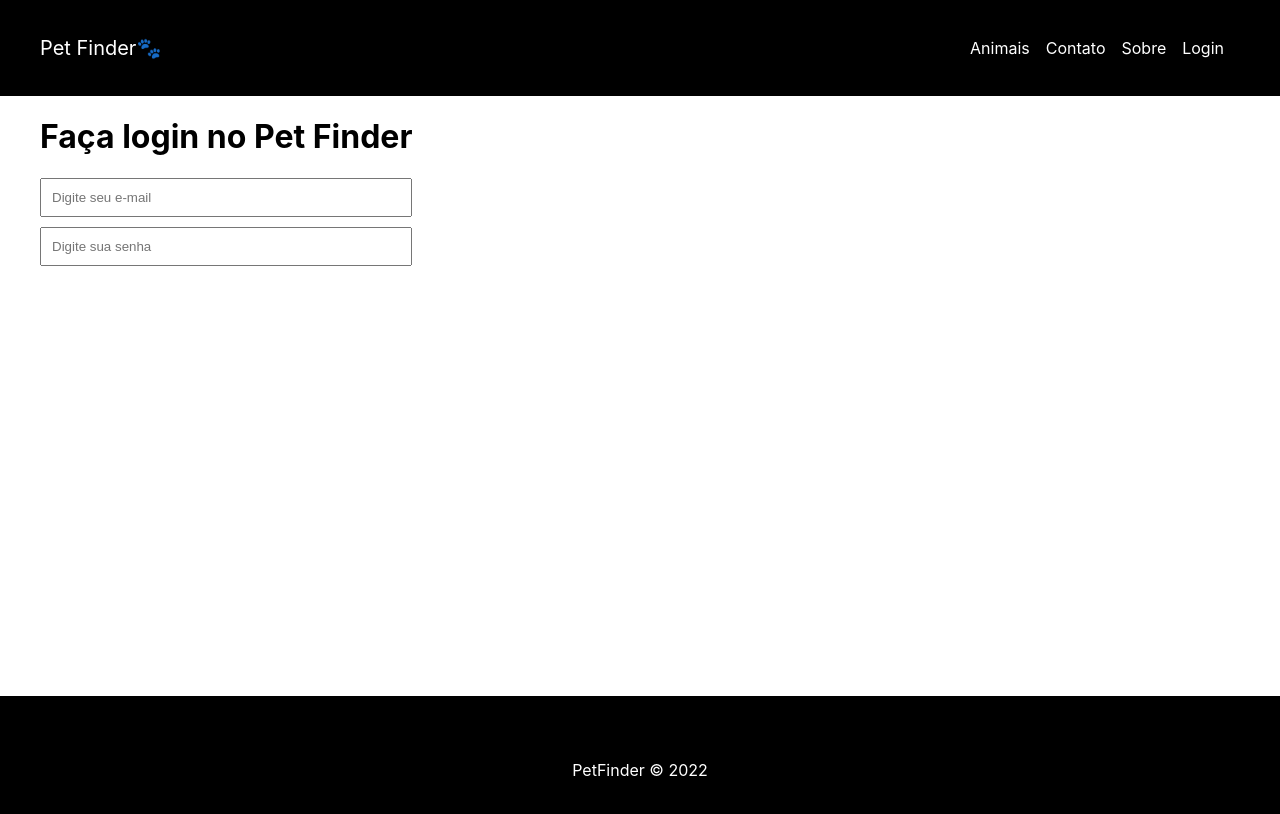
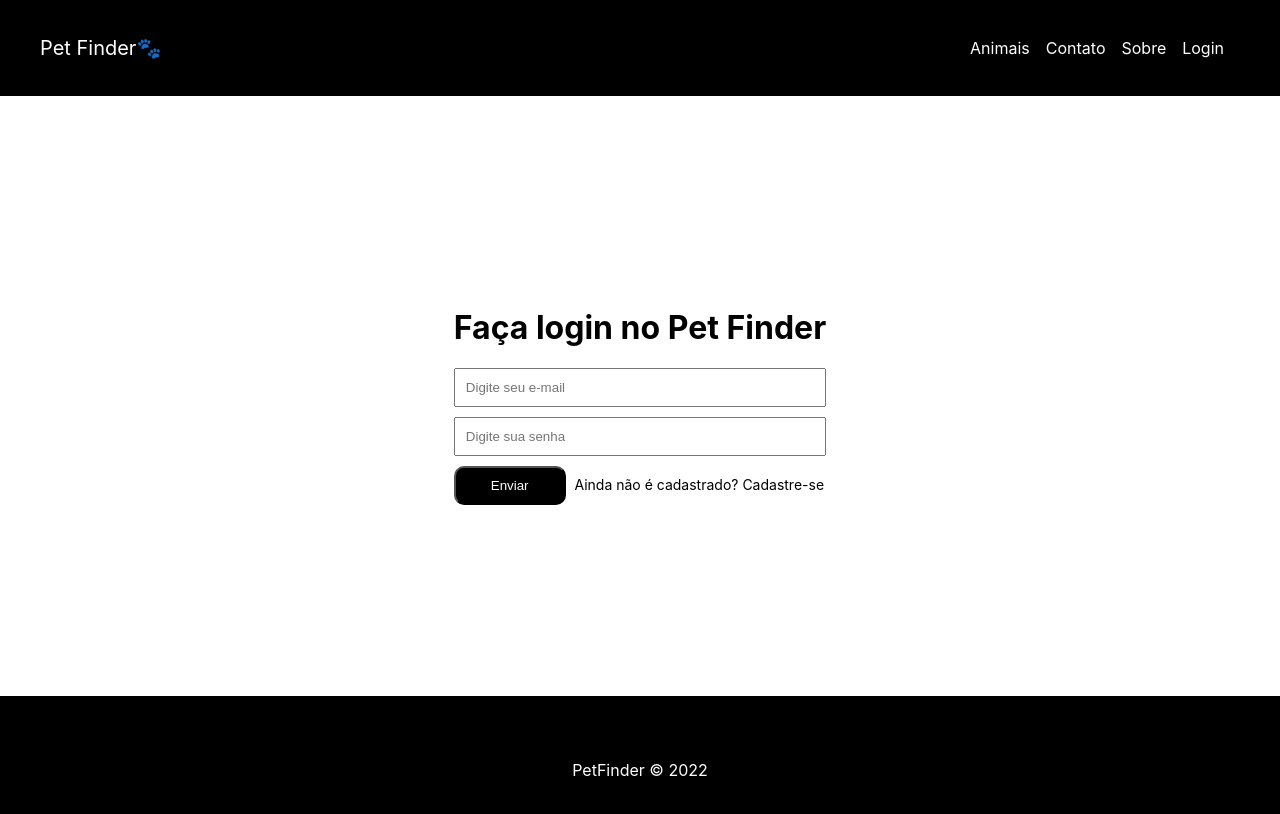
Before and after one commit to kvojps/pet-finder, a React (Create React App) app: page /login in a window 1280 px wide. Shown: the top 814 px of the page. Built offline with nearby package versions, Linux system fonts and the light colour scheme.

Commit message:
finalizando pagina de login

```diff
--- a/src/componentes/paginas/Login.js
+++ b/src/componentes/paginas/Login.js
@@ -1,14 +1,19 @@
 import styles from './assets/Login.module.css'
+import {Link} from 'react-router-dom'
 
 function Login() {
     return (
-        <div>
-            <h1>Faça login no Pet Finder</h1>
+        <div className={styles.main}>
             <div>
+                <h1>Faça login no Pet Finder</h1>
                 <form action="" className={styles.form}>
                     <input type="email" name="" id="" placeholder="Digite seu e-mail"/>
                     <input type="password" name="" id="" placeholder="Digite sua senha"/>
                 </form>
+                <div>
+                    <button type="submit" className={styles.botao_enviar}>Enviar</button>
+                    <Link to ='/' className={styles.link}> Ainda não é cadastrado? Cadastre-se</Link>
+                </div>
             </div>
         </div>
     )
--- a/src/componentes/paginas/assets/Login.module.css
+++ b/src/componentes/paginas/assets/Login.module.css
@@ -1,3 +1,9 @@
+.main {
+    display: flex;
+    align-self: center;
+    margin: 0 auto;
+}
+
 .form {
     display: flex;
     flex-direction: column;
@@ -7,3 +13,18 @@
     margin-bottom: 10px;
     padding: 10px;
 }
+
+.botao_enviar {
+    padding: 10px;
+    width: 30%;
+    background-color: #000;
+    color: #fff;
+    border-radius: 10px;
+}
+
+.link {
+    margin-left: 5px;
+    font-size: 14px;
+    text-decoration: none;
+    color: black;
+}
```
